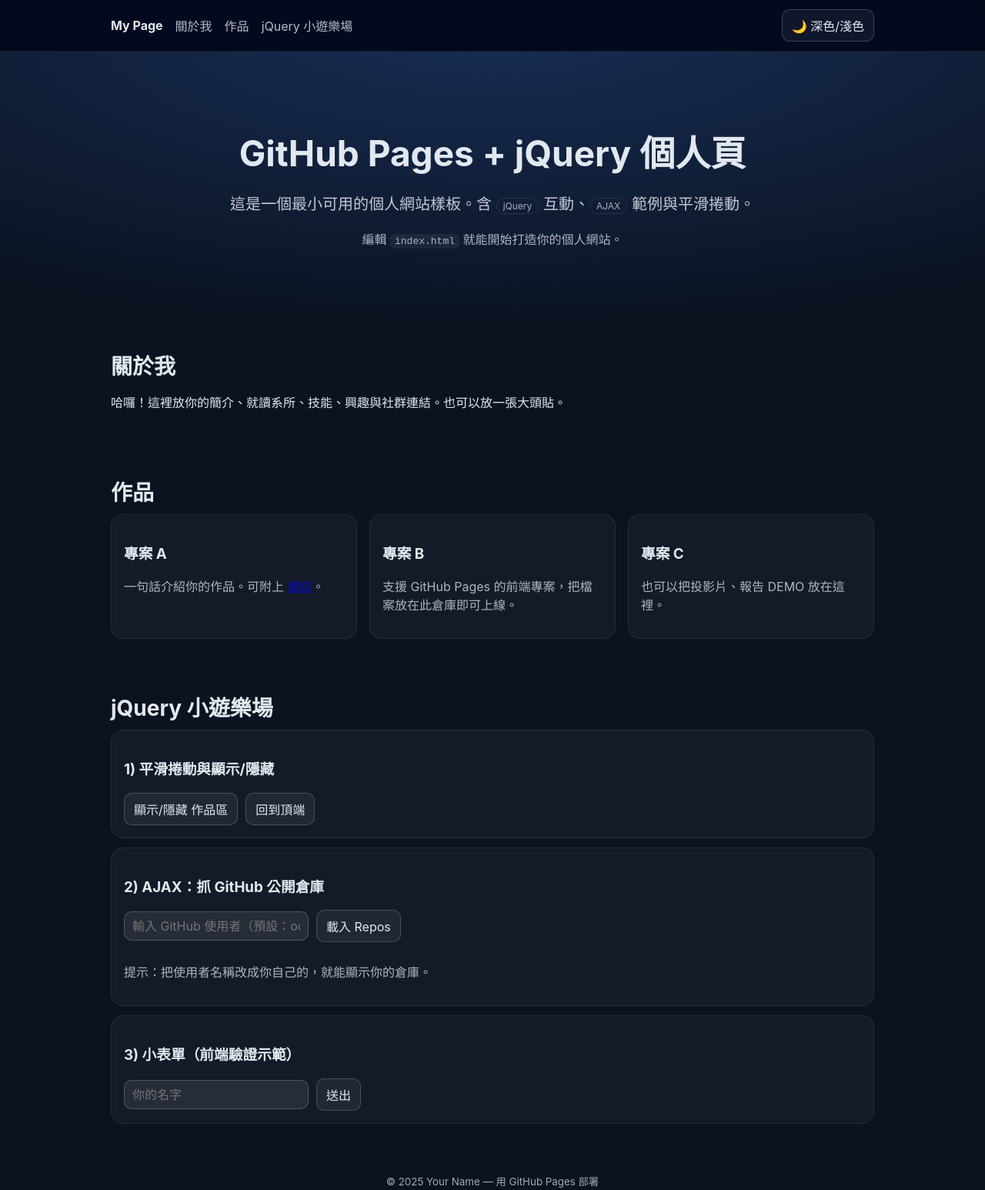
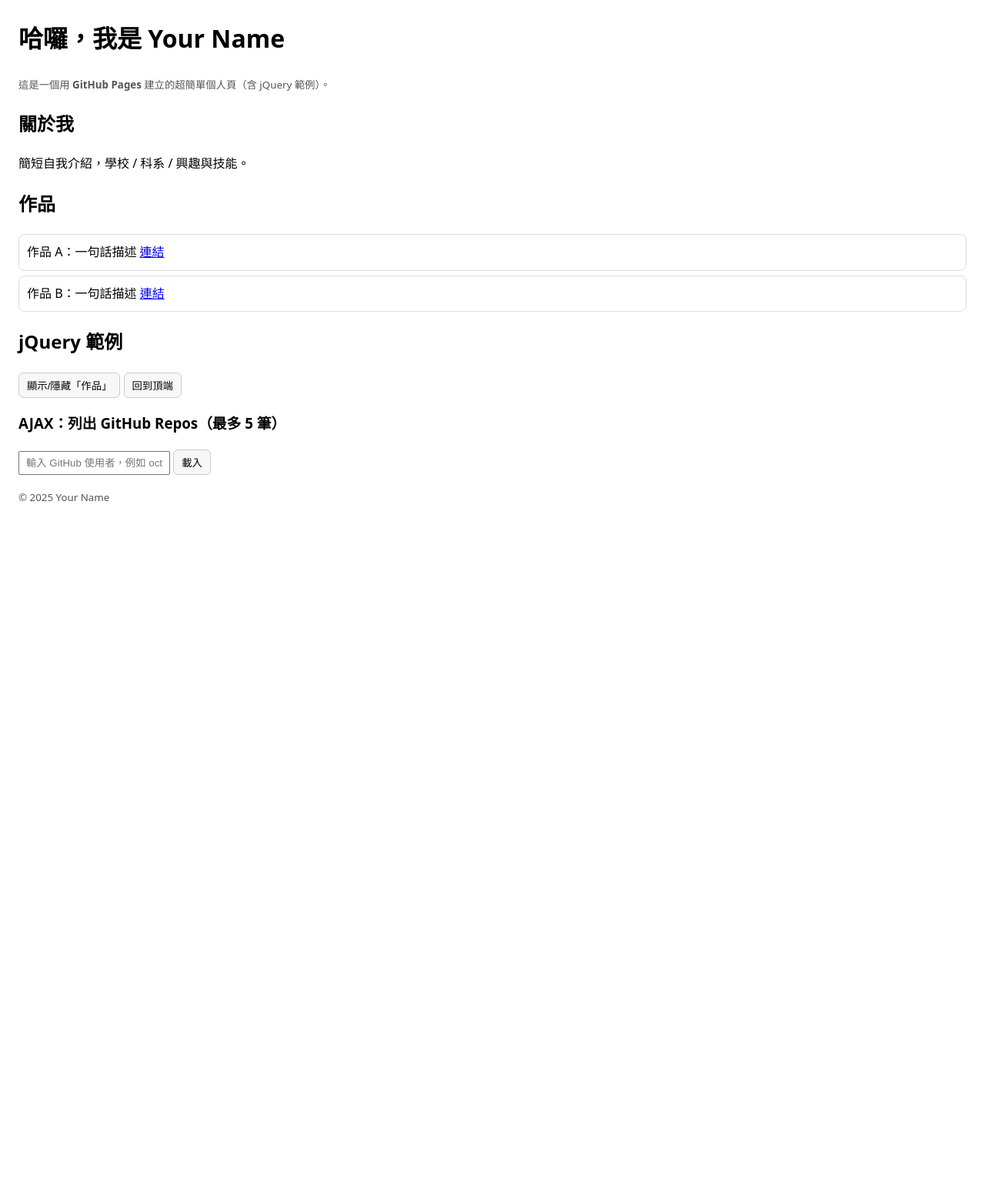
Before and after one commit to lwb3137/lwb3137.github.io, a plain HTML site: page index.html in a window 1280 px wide. Shown: the whole page at 77% size. After the commit the page ends 800 px from the top, so only its background shows below. Drawn offline with nearby package versions, Linux system fonts and the light colour scheme.

Commit message:
Add files via upload

```diff
--- a/index.html
+++ b/index.html
@@ -3,193 +3,80 @@
 <head>
   <meta charset="utf-8" />
   <meta name="viewport" content="width=device-width, initial-scale=1" />
-  <title>我的個人頁面 | GitHub Pages + jQuery</title>
-  <meta name="description" content="用 GitHub Pages 建立的個人網站示範，含 jQuery 互動與 AJAX。">
+  <title>我的 GitHub 個人頁</title>
   <style>
-    :root { --bg:#0f172a; --fg:#e2e8f0; --accent:#60a5fa; --card:#111827; }
-    * { box-sizing: border-box; }
-    body { margin:0; font-family: -apple-system,BlinkMacSystemFont,"Segoe UI",Roboto,Inter,"Noto Sans TC",sans-serif; background:#0b1220; color:var(--fg); }
-    header { position:sticky; top:0; backdrop-filter:saturate(180%) blur(8px); background:rgba(2,6,23,.6); border-bottom:1px solid rgba(255,255,255,.06); z-index:20; }
-    nav { display:flex; gap:16px; align-items:center; max-width:1024px; margin:auto; padding:12px 16px; }
-    nav a { color:var(--fg); text-decoration:none; opacity:.8; }
-    nav a:hover { opacity:1; }
-    nav .spacer { flex:1; }
-    .btn { cursor:pointer; border:1px solid rgba(255,255,255,.18); background:rgba(255,255,255,.06); color:var(--fg); padding:8px 12px; border-radius:10px; }
-    .container { max-width:1024px; margin:auto; padding:24px 16px; }
-    .hero { padding:72px 16px 48px; text-align:center; background: radial-gradient(1200px 400px at 50% -10%, rgba(59,130,246,.25), rgba(0,0,0,0)); }
-    h1 { font-size: clamp(28px, 5vw, 46px); margin:0 0 10px; }
-    h2 { font-size: clamp(22px, 3.5vw, 28px); margin: 20px 0 10px; }
-    p.lead { font-size: clamp(16px,2.5vw,20px); opacity:.85; }
-    .grid { display:grid; grid-template-columns: repeat( auto-fit, minmax(260px, 1fr) ); gap:16px; }
-    .card { background:rgba(255,255,255,.04); border:1px solid rgba(255,255,255,.08); border-radius:16px; padding:16px; }
-    footer { padding:40px 16px; text-align:center; opacity:.7; }
-    .muted { opacity:.75; }
-    code.inline { background: rgba(255,255,255,.08); padding: 2px 6px; border-radius: 6px; }
-    .badge { font-size:12px; border:1px solid rgba(255,255,255,.15); padding:2px 8px; border-radius:999px; opacity:.85; }
-    .row { display:flex; gap:10px; flex-wrap:wrap; align-items:center; }
-    input, button { font: inherit; }
-    input[type="text"] { width:240px; padding:8px 10px; border-radius:10px; border:1px solid rgba(255,255,255,.2); background:rgba(255,255,255,.08); color:var(--fg); }
-    .list { display:grid; gap:10px; margin-top:10px; }
-    .list .item { padding:10px; background:rgba(255,255,255,.04); border:1px solid rgba(255,255,255,.08); border-radius:12px; }
-    .hidden { display:none !important; }
+    body { font-family: system-ui, -apple-system, "Segoe UI", Roboto, "Noto Sans TC", sans-serif; margin: 24px; line-height: 1.6; }
+    header { margin-bottom: 16px; }
+    .btn { padding: 6px 10px; border: 1px solid #ccc; border-radius: 6px; cursor: pointer; background: #f7f7f7; }
+    #projects { margin-top: 10px; }
+    .card { border: 1px solid #ddd; border-radius: 8px; padding: 10px; margin: 6px 0; }
+    small { color: #555; }
+    input { padding: 6px 8px; }
   </style>
 </head>
 <body>
   <header>
-    <nav>
-      <strong>My Page</strong>
-      <a href="#about" class="nav-link">關於我</a>
-      <a href="#projects" class="nav-link">作品</a>
-      <a href="#playground" class="nav-link">jQuery 小遊樂場</a>
-      <span class="spacer"></span>
-      <button id="themeToggle" class="btn">🌙 深色/淺色</button>
-    </nav>
+    <h1>哈囉，我是 Your Name</h1>
+    <p><small>這是一個用 <strong>GitHub Pages</strong> 建立的超簡單個人頁（含 jQuery 範例）。</small></p>
   </header>
 
-  <section class="hero">
-    <div class="container">
-      <h1>GitHub Pages + jQuery 個人頁</h1>
-      <p class="lead">這是一個最小可用的個人網站樣板。含 <span class="badge">jQuery</span> 互動、<span class="badge">AJAX</span> 範例與平滑捲動。</p>
-      <p class="muted">編輯 <code class="inline">index.html</code> 就能開始打造你的個人網站。</p>
-    </div>
+  <section id="about">
+    <h2>關於我</h2>
+    <p>簡短自我介紹，學校 / 科系 / 興趣與技能。</p>
   </section>
 
-  <section id="about" class="container">
-    <h2>關於我</h2>
-    <p>哈囉！這裡放你的簡介、就讀系所、技能、興趣與社群連結。也可以放一張大頭貼。</p>
+  <section id="projects">
+    <h2>作品</h2>
+    <div class="card">作品 A：一句話描述 <a href="#" target="_blank">連結</a></div>
+    <div class="card">作品 B：一句話描述 <a href="#" target="_blank">連結</a></div>
   </section>
 
-  <section id="projects" class="container">
-    <h2>作品</h2>
-    <div class="grid" id="projectGrid">
-      <div class="card">
-        <h3>專案 A</h3>
-        <p class="muted">一句話介紹你的作品。可附上 <a href="#">連結</a>。</p>
-      </div>
-      <div class="card">
-        <h3>專案 B</h3>
-        <p class="muted">支援 GitHub Pages 的前端專案，把檔案放在此倉庫即可上線。</p>
-      </div>
-      <div class="card">
-        <h3>專案 C</h3>
-        <p class="muted">也可以把投影片、報告 DEMO 放在這裡。</p>
-      </div>
-    </div>
-  </section>
+  <section id="playground">
+    <h2>jQuery 範例</h2>
+    <p>
+      <button id="toggleBtn" class="btn">顯示/隱藏「作品」</button>
+      <button id="topBtn" class="btn">回到頂端</button>
+    </p>
 
-  <section id="playground" class="container">
-    <h2>jQuery 小遊樂場</h2>
-    <div class="card">
-      <h3>1) 平滑捲動與顯示/隱藏</h3>
-      <div class="row">
-        <button id="toggleProjects" class="btn">顯示/隱藏 作品區</button>
-        <button id="scrollTop" class="btn">回到頂端</button>
-      </div>
-    </div>
-
-    <div class="card" style="margin-top:12px;">
-      <h3>2) AJAX：抓 GitHub 公開倉庫</h3>
-      <div class="row">
-        <input type="text" id="ghUser" placeholder="輸入 GitHub 使用者（預設：octocat）">
-        <button id="loadRepos" class="btn">載入 Repos</button>
-      </div>
-      <div id="repoList" class="list"></div>
-      <p class="muted">提示：把使用者名稱改成你自己的，就能顯示你的倉庫。</p>
-    </div>
-
-    <div class="card" style="margin-top:12px;">
-      <h3>3) 小表單（前端驗證示範）</h3>
-      <form id="contactForm">
-        <div class="row">
-          <input type="text" id="yourName" placeholder="你的名字">
-          <button class="btn" type="submit">送出</button>
-        </div>
-      </form>
-      <div id="formMsg" class="muted"></div>
-    </div>
+    <h3>AJAX：列出 GitHub Repos（最多 5 筆）</h3>
+    <p>
+      <input id="user" type="text" placeholder="輸入 GitHub 使用者，例如 octocat" />
+      <button id="load" class="btn">載入</button>
+    </p>
+    <div id="list"></div>
   </section>
 
   <footer>
-    <small>© <span id="year"></span> Your Name — 用 GitHub Pages 部署</small>
+    <p><small>© <span id="year"></span> Your Name</small></p>
   </footer>
 
-  <!-- jQuery CDN -->
+  <!-- jQuery -->
   <script src="https://code.jquery.com/jquery-3.7.1.min.js"></script>
   <script>
     // 年份
     $("#year").text(new Date().getFullYear());
 
-    // 深色/淺色切換（簡單示範：切 body class）
-    $("#themeToggle").on("click", function() {
-      $("body").toggleClass("light");
-      if ($("body").hasClass("light")) {
-        document.body.style.background = "#f7fafc";
-        document.body.style.color = "#1f2937";
-      } else {
-        document.body.style.background = "#0b1220";
-        document.body.style.color = "#e2e8f0";
-      }
-    });
-
-    // 平滑捲動
-    $(".nav-link").on("click", function(e) {
-      const target = $(this).attr("href");
-      if (target.startsWith("#")) {
-        e.preventDefault();
-        const $el = $(target);
-        $("html, body").animate({ scrollTop: $el.offset().top - 64 }, 400);
-      }
-    });
-
-    // 顯示/隱藏作品區
-    $("#toggleProjects").on("click", function() {
-      $("#projects").slideToggle(200);
+    // 顯示/隱藏 作品
+    $("#toggleBtn").on("click", function () {
+      $("#projects").toggle(); // 最簡單版
     });
 
     // 回到頂端
-    $("#scrollTop").on("click", function() {
-      $("html, body").animate({ scrollTop: 0 }, 400);
+    $("#topBtn").on("click", function () {
+      $("html, body").animate({ scrollTop: 0 }, 300);
     });
 
-    // AJAX 載入 GitHub 倉庫
-    $("#loadRepos").on("click", function() {
-      const user = $("#ghUser").val().trim() || "octocat";
-      $("#repoList").empty().append($("<div/>").text("載入中..."));
-
-      $.ajax({
-        url: `https://api.github.com/users/${encodeURIComponent(user)}/repos?sort=updated`,
-        method: "GET",
-        dataType: "json"
-      })
-      .done(function(repos) {
-        $("#repoList").empty();
-        if (!repos || !repos.length) {
-          $("#repoList").append($("<div/>").addClass("item").text("沒有找到公開倉庫。"));
-          return;
-        }
-        repos.slice(0, 8).forEach(function(r) {
-          const $item = $("<div/>").addClass("item");
-          const $name = $("<a/>").attr({ href: r.html_url, target: "_blank", rel: "noopener" }).text(r.name);
-          const $desc = $("<div/>").addClass("muted").text(r.description || "（無描述）");
-          $item.append($("<strong/>").append($name)).append($desc);
-          $("#repoList").append($item);
-        });
-      })
-      .fail(function(xhr) {
-        $("#repoList").empty().append($("<div/>").addClass("item").text("載入失敗：" + (xhr.responseJSON && xhr.responseJSON.message ? xhr.responseJSON.message : "未知錯誤")));
+    // AJAX 讀 GitHub Repos（非常簡化）
+    $("#load").on("click", function () {
+      const name = ($("#user").val() || "octocat").trim();
+      $("#list").html("載入中...");
+      $.getJSON(`https://api.github.com/users/${encodeURIComponent(name)}/repos?sort=updated`, function (data) {
+        if (!data || !data.length) return $("#list").html("找不到公開倉庫。");
+        const items = data.slice(0, 5).map(r => `<div class="card"><a href="${r.html_url}" target="_blank">${r.name}</a><br><small>${r.description || "（無描述）"}</small></div>`);
+        $("#list").html(items.join(""));
+      }).fail(function (xhr) {
+        $("#list").html("載入失敗：" + (xhr.responseJSON && xhr.responseJSON.message ? xhr.responseJSON.message : "未知錯誤"));
       });
-    });
-
-    // 簡單表單驗證
-    $("#contactForm").on("submit", function(e) {
-      e.preventDefault();
-      const name = $("#yourName").val().trim();
-      if (!name) {
-        $("#formMsg").text("請輸入名字 🙏");
-        return;
-      }
-      $("#formMsg").text(`Hi, ${name}! 表單僅示範前端驗證，未送往伺服器。`);
-      $("#yourName").val("");
     });
   </script>
 </body>
```
Also changed, not shown: 1 other file.
